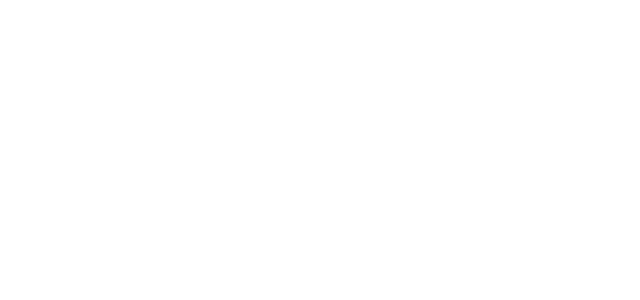
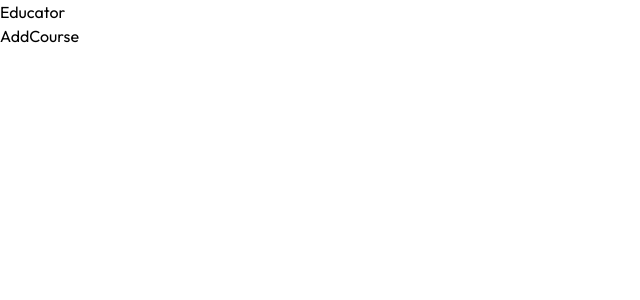
Before and after one commit to tanyaaazzz/SkillNest, a React (Vite) app in the folder client/: page /educator/add-course in a window 1280 px wide. Before the commit this address had no page. Shown: the top 300 px of the page, without its empty margins (0-640 px from the left). Built offline with nearby package versions, Linux system fonts and the light colour scheme.

Commit message:
Routing Fixed

```diff
--- a/client/src/App.jsx
+++ b/client/src/App.jsx
@@ -6,6 +6,11 @@ import CourseDetails from './pages/student/CourseDetails'
 import MyEnrollments from './pages/student/MyEnrollments'
 import Player from './pages/student/Player'
 import Loading from './components/student/Loading'
+import Educator from './pages/educator/Educator'
+import Dashboard from './pages/educator/Dashboard'
+import AddCourse from './pages/educator/AddCourse'
+import MyCourses from './pages/educator/MyCourses'
+import StudentsEnrolled from './pages/educator/StudentsEnrolled'
 
 const App = () => {
   return (
@@ -18,6 +23,13 @@ const App = () => {
         <Route path='/my-enrollments' element={<MyEnrollments />}/>
         <Route path='/player/:courseId' element={<Player />}/>
         <Route path='/loading/:path' element={<Loading />}/>
+        <Route path='/educator' element={<Educator/>}>
+            <Route path='educator' element={<Dashboard/>}/>
+            <Route path='add-course' element={<AddCourse/>}/>
+            <Route path='my-courses' element={<MyCourses/>}/>
+            <Route path='student-enrolled' element={<StudentsEnrolled/>}/>
+
+        </Route>
 
       </Routes>
     </div>
--- a/client/src/pages/educator/AddCourse.jsx
+++ b/client/src/pages/educator/AddCourse.jsx
@@ -0,0 +1,9 @@
+import React from 'react'
+
+const AddCourse = () => {
+  return (
+    <h1>AddCourse</h1>
+  )
+}
+
+export default AddCourse
--- a/client/src/pages/educator/Dashboard.jsx
+++ b/client/src/pages/educator/Dashboard.jsx
@@ -0,0 +1,9 @@
+import React from 'react'
+
+const Dashboard = () => {
+  return (
+    <div>Dashboard</div>
+  )
+}
+
+export default Dashboard
--- a/client/src/pages/educator/Educator.jsx
+++ b/client/src/pages/educator/Educator.jsx
@@ -0,0 +1,15 @@
+import React from 'react'
+import { Outlet } from 'react-router-dom'
+
+const Educator = () => {
+  return (
+    <div>
+    <h1>Educator</h1>
+    <div>
+        {<Outlet/>}
+    </div>
+    </div>
+  )
+}
+
+export default Educator
--- a/client/src/pages/educator/MyCourses.jsx
+++ b/client/src/pages/educator/MyCourses.jsx
@@ -0,0 +1,9 @@
+import React from 'react'
+
+const MyCourses = () => {
+  return (
+    <div>MyCourses</div>
+  )
+}
+
+export default MyCourses
--- a/client/src/pages/educator/StudentsEnrolled.jsx
+++ b/client/src/pages/educator/StudentsEnrolled.jsx
@@ -0,0 +1,9 @@
+import React from 'react'
+
+const StudentsEnrolled = () => {
+  return (
+    <div>StudentsEnrolled</div>
+  )
+}
+
+export default StudentsEnrolled
```
